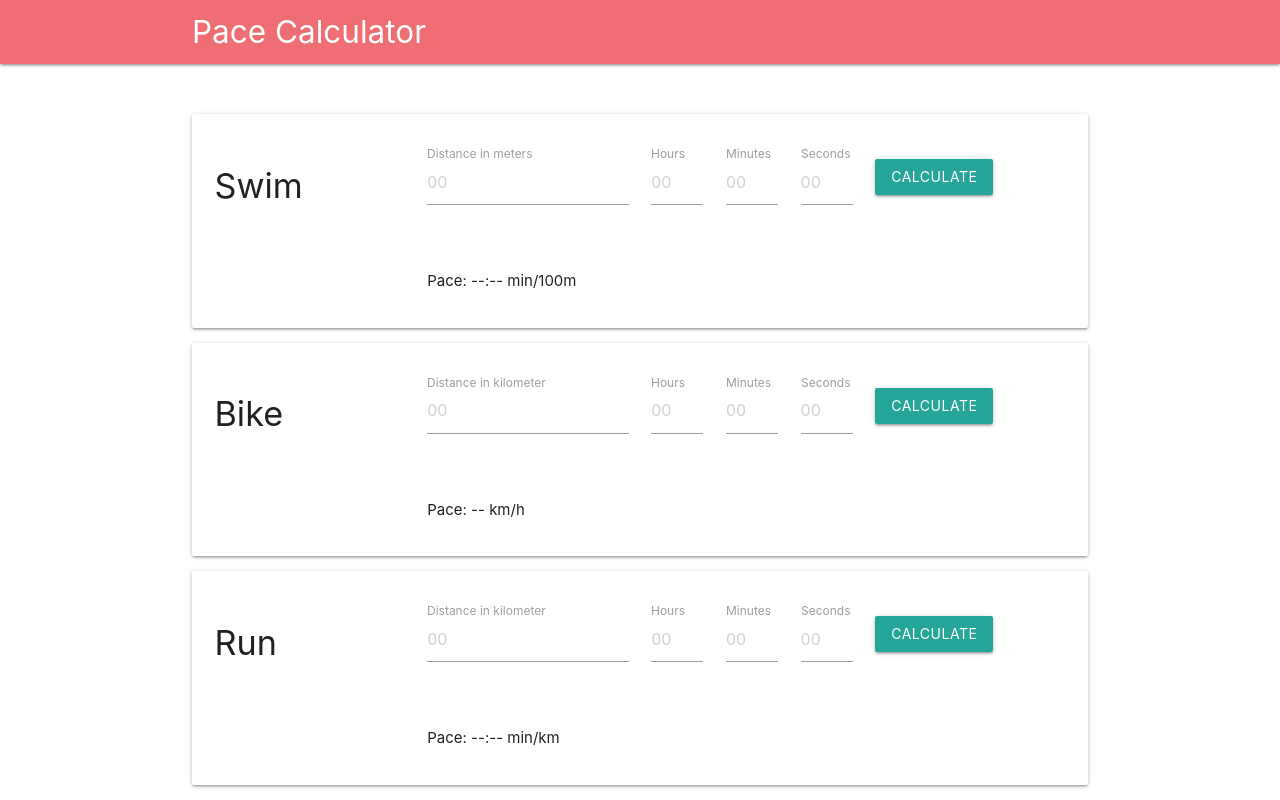
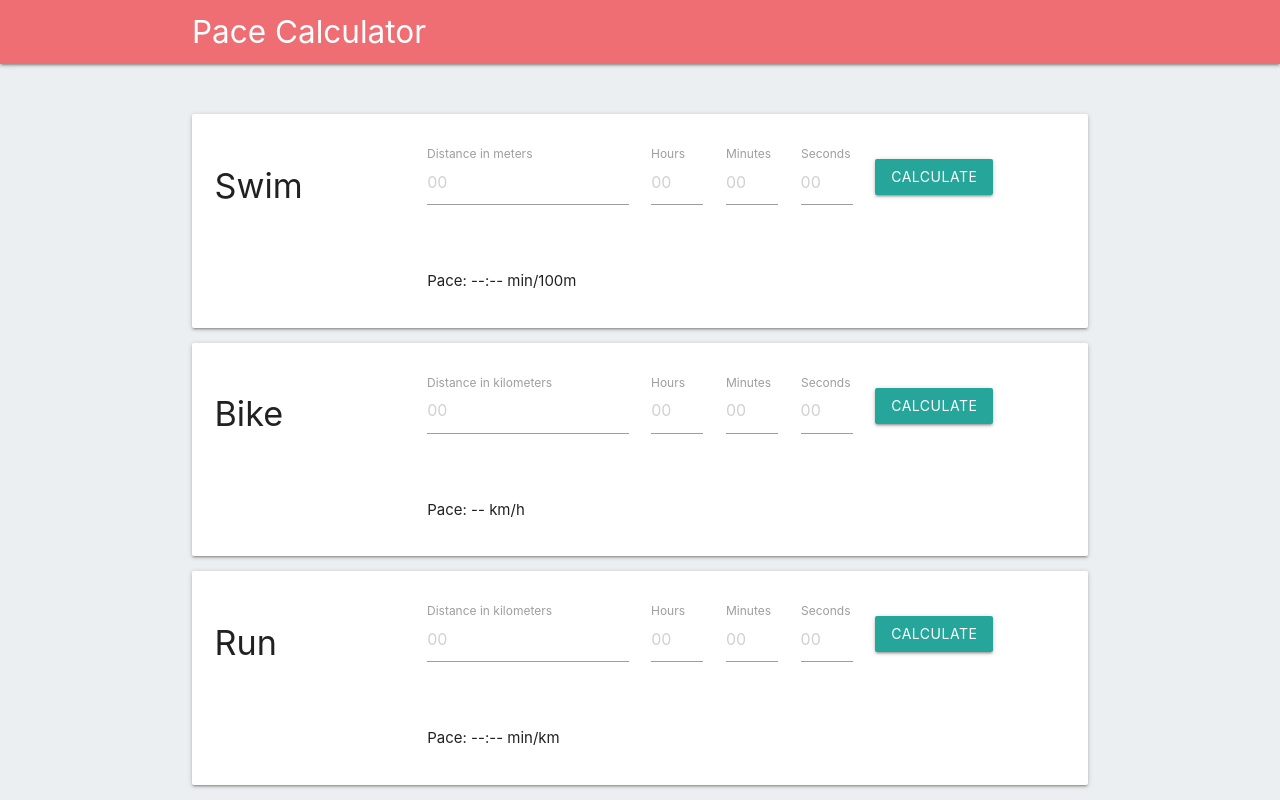
Before and after one commit to marsojm/marsojm.github.io, a plain HTML site: page pace-calculator/index.html in a window 1280 px wide. Drawn offline with nearby package versions, Linux system fonts and the light colour scheme.

Commit message:
Update bg color

```diff
--- a/pace-calculator/index.html
+++ b/pace-calculator/index.html
@@ -11,7 +11,7 @@
     <script src="https://cdnjs.cloudflare.com/ajax/libs/materialize/1.0.0/js/materialize.min.js"></script>
     <title>Pace Calculator</title>
 </head>
-<body>
+<body class="blue-grey lighten-5">
     <nav>
         <div class="nav-wrapper container">
             <a href="#" class="brand-logo">Pace Calculator</a>
@@ -60,7 +60,7 @@
                     </div>
                     <div class="input-field inline col s3">
                             <input type="number" placeholder="00" id="bike_distance" type="text" class="validate" min="0" step="0.01">
-                            <label for="bike_distance">Distance in kilometer</label>
+                            <label for="bike_distance">Distance in kilometers</label>
                     </div>
                     <div class="input-field inline col s1">
                             <input type="number" placeholder="00" id="bike_hours" type="text" class="validate" min="0">
@@ -95,7 +95,7 @@
                     </div>
                     <div class="input-field inline col s3">
                             <input type="number" placeholder="00" id="run_distance" type="text" class="validate" min="0" step="0.01">
-                            <label for="run_distance">Distance in kilometer</label>
+                            <label for="run_distance">Distance in kilometers</label>
                     </div>
                     <div class="input-field inline col s1">
                             <input type="number" placeholder="00" id="run_hours" type="text" class="validate" min="0">
```
